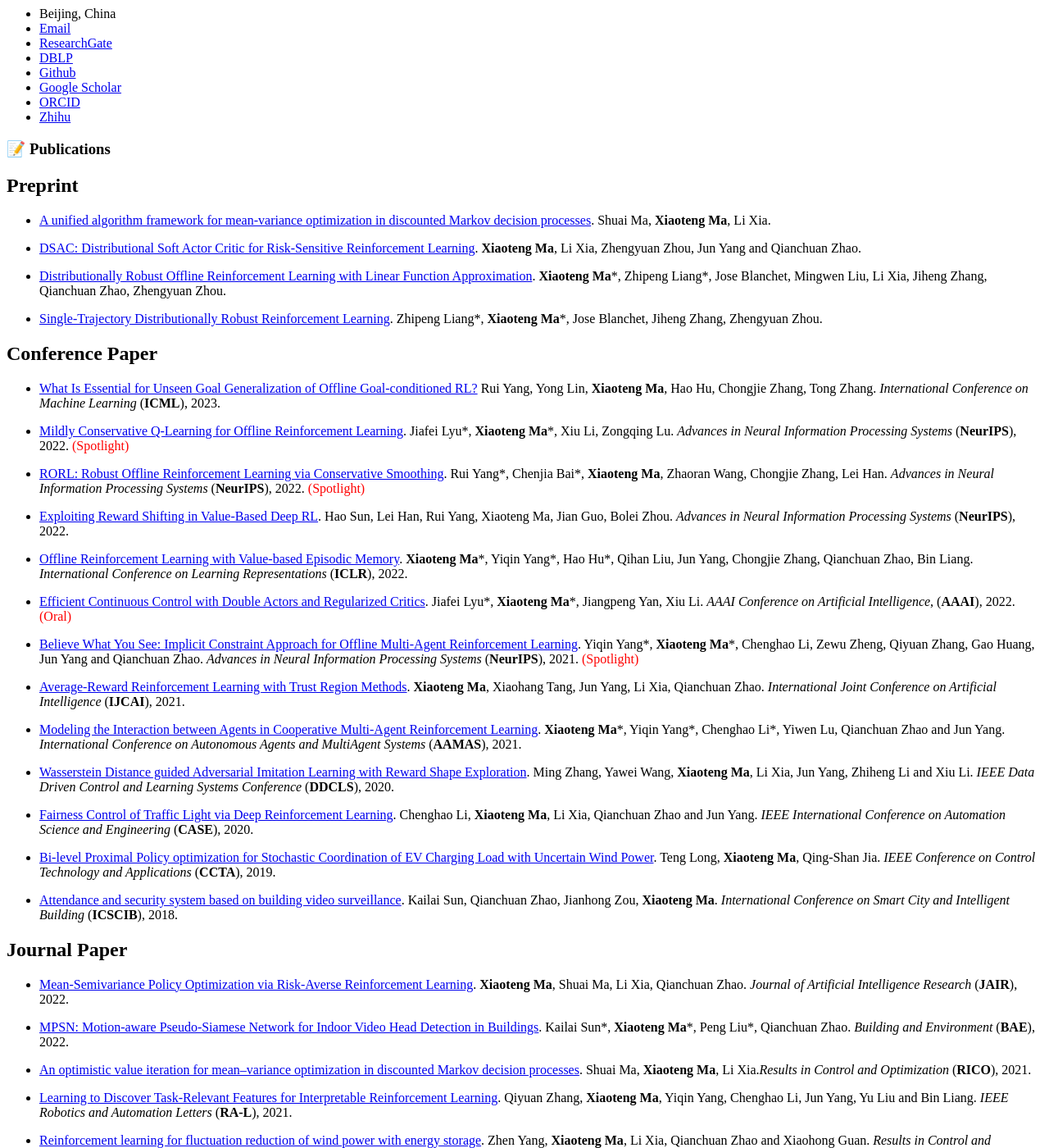
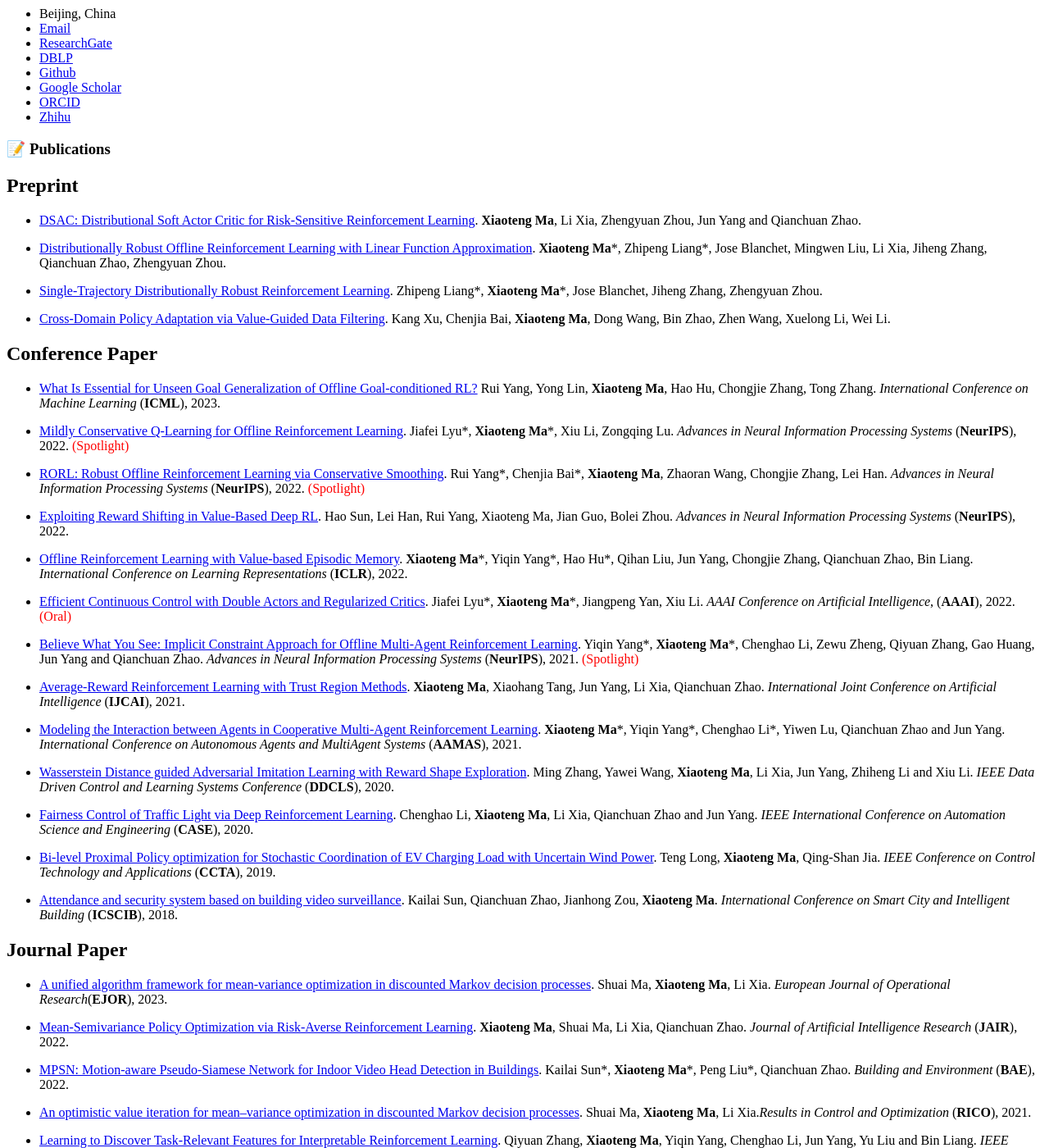
Before and after one commit to xtma/xtma.github.io, a Jekyll site: the page built from _pages/includes/pub.md, in a window 1280 px wide and 1400 px high, scrolled down 339 px. Shown: the whole window at 82% size. Built offline with Jekyll 4.4.1, drawn with Linux system fonts in a browser that asks for light colours; our own code applies the rules of GitHub Pages for plain Markdown files.

Commit message:
update pub

```diff
--- a/_pages/includes/pub.md
+++ b/_pages/includes/pub.md
@@ -1,13 +1,13 @@
 # 📝 Publications
 
 ## Preprint
-- [A unified algorithm framework for mean-variance optimization in discounted Markov decision processes](https://arxiv.org/abs/2201.05737). Shuai Ma, **Xiaoteng Ma**, Li Xia.
-
 - [DSAC: Distributional Soft Actor Critic for Risk-Sensitive Reinforcement Learning](https://arxiv.org/abs/2004.14547). **Xiaoteng Ma**, Li Xia, Zhengyuan Zhou, Jun Yang and Qianchuan Zhao.
 
 - [Distributionally Robust Offline Reinforcement Learning with Linear Function Approximation](https://arxiv.org/abs/2209.06620). **Xiaoteng Ma**\*, Zhipeng Liang\*, Jose Blanchet, Mingwen Liu, Li Xia, Jiheng Zhang, Qianchuan Zhao, Zhengyuan Zhou.
 
 - [Single-Trajectory Distributionally Robust Reinforcement Learning](https://arxiv.org/abs/2301.11721). Zhipeng Liang\*, **Xiaoteng Ma**\*, Jose Blanchet, Jiheng Zhang, Zhengyuan Zhou.
+
+- [Cross-Domain Policy Adaptation via Value-Guided Data Filtering](https://arxiv.org/abs/2305.17625). Kang Xu, Chenjia Bai, **Xiaoteng Ma**, Dong Wang, Bin Zhao, Zhen Wang, Xuelong Li, Wei Li.
 
 ## Conference Paper
 - [What Is Essential for Unseen Goal Generalization of Offline Goal-conditioned RL?](https://openreview.net/forum?id=UrQySwOk4q) Rui Yang, Yong Lin, **Xiaoteng Ma**, Hao Hu, Chongjie Zhang, Tong Zhang. *International Conference on Machine Learning* (**ICML**), 2023.
@@ -42,6 +42,8 @@ Processing Systems* (**NeurIPS**), 2021. <span style="color:red">(Spotlight)</sp
 
 
 ## Journal Paper
+- [A unified algorithm framework for mean-variance optimization in discounted Markov decision processes](https://arxiv.org/abs/2201.05737). Shuai Ma, **Xiaoteng Ma**, Li Xia. *European Journal of Operational Research*(**EJOR**), 2023.
+
 - [Mean-Semivariance Policy Optimization via Risk-Averse Reinforcement Learning](https://arxiv.org/abs/2206.07376). **Xiaoteng Ma**, Shuai Ma, Li Xia, Qianchuan Zhao. *Journal of Artificial Intelligence Research* (**JAIR**), 2022.
 
 - [MPSN: Motion-aware Pseudo-Siamese Network for Indoor Video Head Detection in Buildings](https://arxiv.org/abs/2110.03302). Kailai Sun\*, **Xiaoteng Ma**\*, Peng Liu\*, Qianchuan Zhao. *Building and Environment* (**BAE**), 2022.
```
